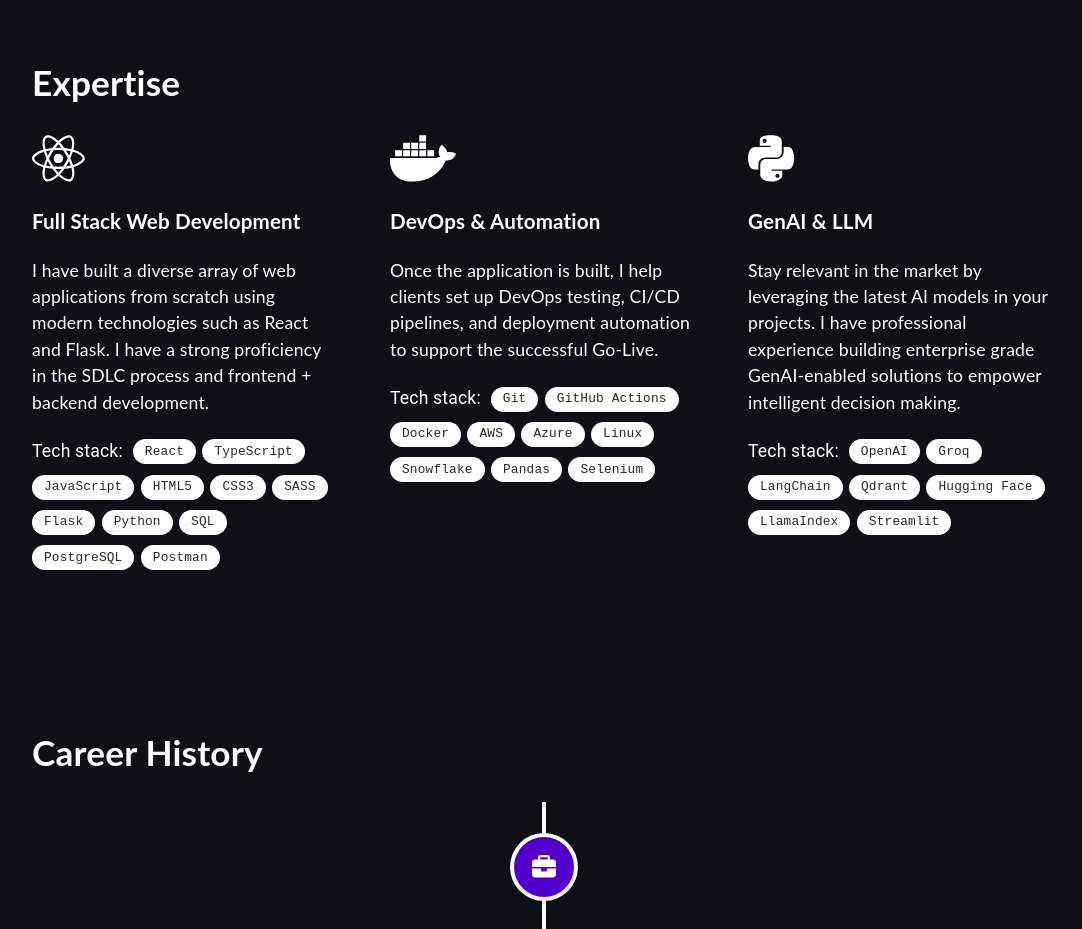
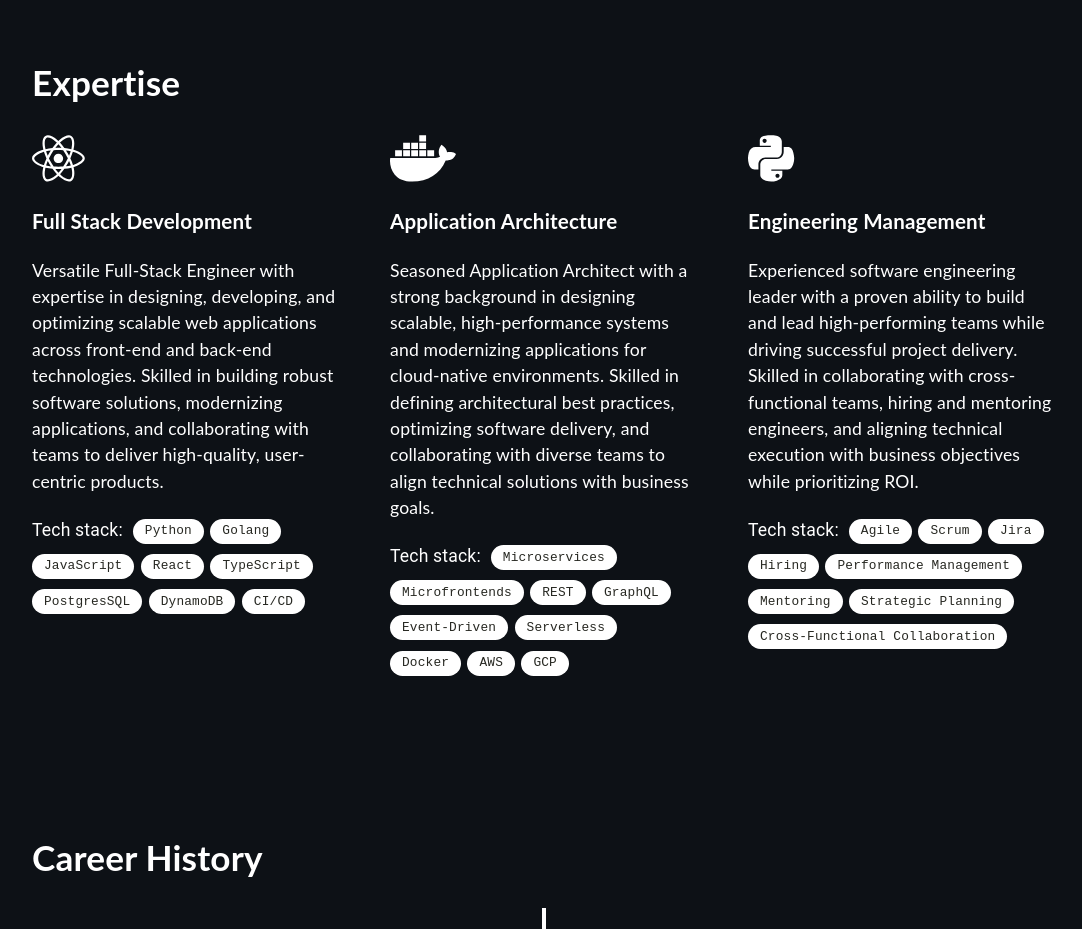
Before and after one commit to sandeep-varma-k/sandeep-varma-k.github.io, a React (Create React App) app: page / in a window 1280 px wide. Shown: the part 860-1789 px from the top of the page, without its empty margins (96-1178 px from the left). Built offline with nearby package versions, Linux system fonts and the light colour scheme.

Commit message:
Removed redundancy in Expertise.tsx code

```diff
--- a/src/components/Expertise.tsx
+++ b/src/components/Expertise.tsx
@@ -5,83 +5,43 @@ import { faReact, faDocker, faPython } from '@fortawesome/free-brands-svg-icons'
 import Chip from '@mui/material/Chip';
 import '../assets/styles/Expertise.scss';
 
-const labelsFirst = [
-    "React",
-    "TypeScript",
-    "JavaScript",
-    "HTML5",
-    "CSS3",
-    "SASS",
-    "Flask",
-    "Python",
-    "SQL",
-    "PostgreSQL",
-    "Postman"
-];
+import profile from '../data/profile.json';
 
-const labelsSecond = [
-    "Git",
-    "GitHub Actions",
-    "Docker",
-    "AWS",
-    "Azure",
-    "Linux",
-    "Snowflake",
-    "Pandas",
-    "Selenium",
-];
+const iconMap = {
+    faReact: faReact,
+    faDocker: faDocker,
+    faPython: faPython
+};
 
-const labelsThird = [
-    "OpenAI",
-    "Groq",
-    "LangChain",
-    "Qdrant",
-    "Hugging Face",
-    "LlamaIndex",
-    "Streamlit",
-];
+type ExpertiseKeys = "Full Stack Development" | "Application Architecture" | "Engineering Management";
+
 
 function Expertise() {
+
     return (
     <div className="container" id="expertise">
         <div className="skills-container">
             <h1>Expertise</h1>
+
             <div className="skills-grid">
-                <div className="skill">
-                    <FontAwesomeIcon icon={faReact} size="3x"/>
-                    <h3>Full Stack Web Development</h3>
-                    <p>I have built a diverse array of web applications from scratch using modern technologies such as React and Flask. I have a strong proficiency in the SDLC process and frontend + backend development.</p>
+                {Object.keys(profile.expertise).map((expertise, index) => {
+                    const expertiseKey = expertise as ExpertiseKeys;
+                    // @ts-ignore
+                    const icon = iconMap[profile.expertise[expertiseKey].icon];
+                    return (
+                        <div className="skill" key={index}>
+                            <FontAwesomeIcon icon={icon} size="3x"/>
+                            <h3>{expertise}</h3>
+                            <p>{profile.expertise[expertiseKey]?.Description}</p>
                             <div className="flex-chips">
                                 <span className="chip-title">Tech stack:</span>
-                        {labelsFirst.map((label, index) => (
+                                {profile.expertise[expertiseKey].skills.map((label, index) => (
                                     <Chip key={index} className='chip' label={label} />
                                 ))}
                             </div>
                         </div>
-
-                <div className="skill">
-                    <FontAwesomeIcon icon={faDocker} size="3x"/>
-                    <h3>DevOps & Automation</h3>
-                    <p>Once the application is built, I help clients set up DevOps testing, CI/CD pipelines, and deployment automation to support the successful Go-Live.</p>
-                    <div className="flex-chips">
-                        <span className="chip-title">Tech stack:</span>
-                        {labelsSecond.map((label, index) => (
-                            <Chip key={index} className='chip' label={label} />
-                        ))}
-                    </div>
-                </div>
-
-                <div className="skill">
-                    <FontAwesomeIcon icon={faPython} size="3x"/>
-                    <h3>GenAI & LLM</h3>
-                    <p>Stay relevant in the market by leveraging the latest AI models in your projects. I have professional experience building enterprise grade GenAI-enabled solutions to empower intelligent decision making.</p>
-                    <div className="flex-chips">
-                        <span className="chip-title">Tech stack:</span>
-                        {labelsThird.map((label, index) => (
-                            <Chip key={index} className='chip' label={label} />
-                        ))}
-                    </div>
-                </div>
+                    );
+                })}
             </div>
         </div>
     </div>
--- a/src/components/Main.tsx
+++ b/src/components/Main.tsx
@@ -3,11 +3,11 @@ import GitHubIcon from '@mui/icons-material/GitHub';
 import LinkedInIcon from '@mui/icons-material/LinkedIn';
 import MailIcon from '@mui/icons-material/Mail';
 import ArticleIcon from '@mui/icons-material/Article';
-import '../assets/styles/Main.scss';
-
-import profile from '../data/profile.json';
 import {Stack} from "@mui/material";
 import Divider from "@mui/material/Divider";
+
+import '../assets/styles/Main.scss';
+import profile from '../data/profile.json';
 
 function Main() {
 
--- a/src/data/profile.json
+++ b/src/data/profile.json
@@ -10,33 +10,36 @@
   "expertise": {
     "Full Stack Development": {
       "Description": "Versatile Full-Stack Engineer with expertise in designing, developing, and optimizing scalable web applications across front-end and back-end technologies. Skilled in building robust software solutions, modernizing applications, and collaborating with teams to deliver high-quality, user-centric products.",
-      "mui_logo": "",
+      "icon": "faReact",
       "skills": [
         "Python",
         "Golang",
+        "JavaScript",
         "React",
         "TypeScript",
-        "React",
-        "JavaScript",
-        "SQL",
-        "Postman"
+        "PostgresSQL",
+        "DynamoDB",
+        "CI/CD"
       ]
     },
     "Application Architecture": {
       "Description": "Seasoned Application Architect with a strong background in designing scalable, high-performance systems and modernizing applications for cloud-native environments. Skilled in defining architectural best practices, optimizing software delivery, and collaborating with diverse teams to align technical solutions with business goals.",
+      "icon": "faDocker",
       "skills": [
         "Microservices",
+        "Microfrontends",
         "REST",
         "GraphQL",
+        "Event-Driven",
+        "Serverless",
         "Docker",
-        "Kubernetes",
         "AWS",
-        "GCP",
-        "Azure"
+        "GCP"
       ]
     },
     "Engineering Management": {
-      "Description": "Experienced software engineering leader with a proven ability to build and lead high-performing teams while driving successful project delivery. Skilled in collaborating with cross-functional teams, mentoring engineers, and aligning technical execution with business objectives.",
+      "Description": "Experienced software engineering leader with a proven ability to build and lead high-performing teams while driving successful project delivery. Skilled in collaborating with cross-functional teams, hiring and mentoring engineers, and aligning technical execution with business objectives while prioritizing ROI.",
+      "icon": "faPython",
       "skills": [
         "Agile",
         "Scrum",
@@ -44,7 +47,8 @@
         "Hiring",
         "Performance Management",
         "Mentoring",
-        "Strategic Planning"
+        "Strategic Planning",
+        "Cross-Functional Collaboration"
       ]
     }
   }
```
Also changed, not shown: 1 other file (tests, documents, lock files or other folders). Lines whose indentation alone changed are shown as unchanged.
